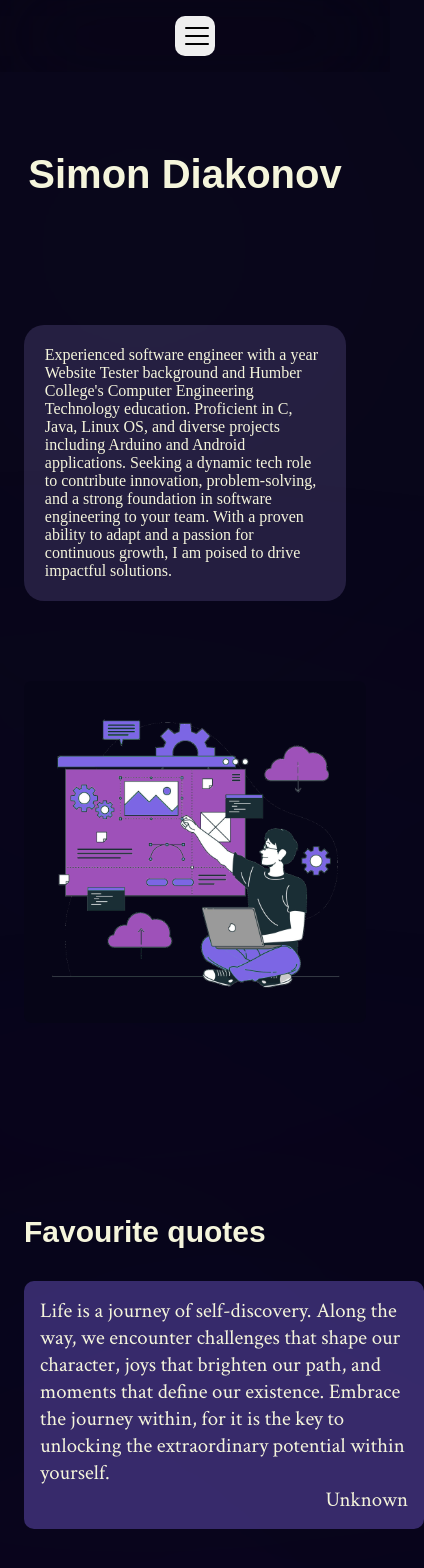
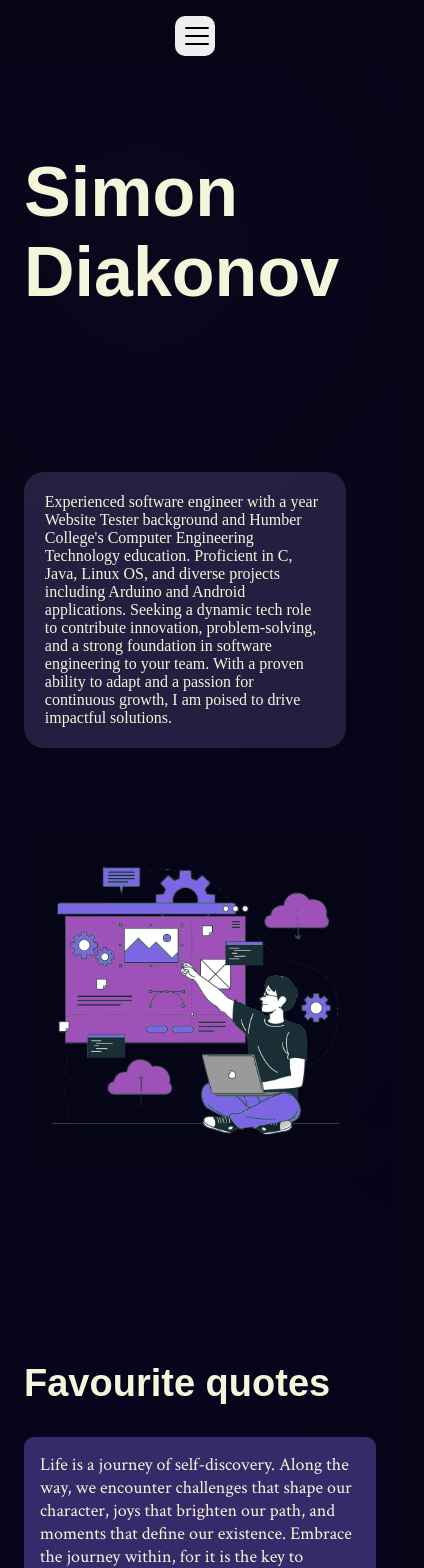
Before and after one commit to dontdoithere/simon-website, a React (Create React App) app: page / in a window 390 px wide. Shown: the top 1568 px of the page, 424 px wide, since content can reach past the window. Built offline with nearby package versions, Linux system fonts and the light colour scheme; a web font is replaced by a local one.

Commit message:
Made some changes for phone

```diff
--- a/src/components/Home/Home.css
+++ b/src/components/Home/Home.css
@@ -99,9 +99,27 @@ h1::before{
 
 }
 
+@media (max-width: 600px) {
+
+  .info-me{
+    font-size: 1rem;
+  }
+  .name-pic-container{
+    display: flex;
+    flex-direction: column;
+  }
+  .quote-container{
+    margin-right: 10px;
+  }
+
+  .quote-p{
+    width: 22rem;
+    font-size: 18px;
+  }
+}
 
 
-@media (min-width: 321px) and (max-width: 768px) {
+@media (min-width: 601px) and (max-width: 768px) {
 
       .name-pic-container{
         display: flex;
@@ -129,24 +147,8 @@ h1::before{
         font-size: 30px;
 
       }
+      .quote-container{
+        margin-right: 15px;
+      }
 
 }
-
-@media (max-width: 375px) {
-
-  .quote-p {
-    width: 20rem;
-    font-size: 1rem;
-    margin-right: 1rem;
-
-  }
-
-  .quote-author{
-    margin-top: 1rem;
-  }
-
-  .my-pic {
-    width: 100%;
-    margin-top: 2rem;
-  }
-}
```
